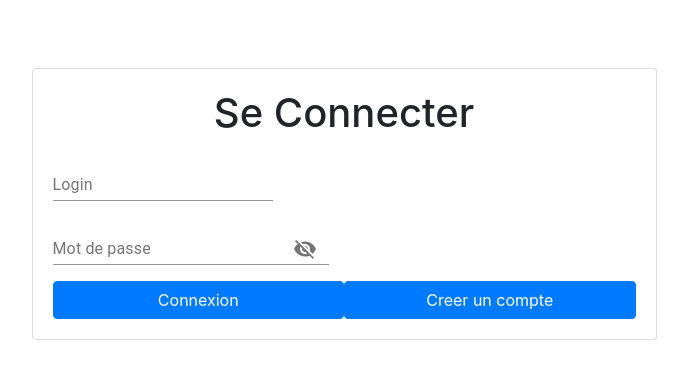
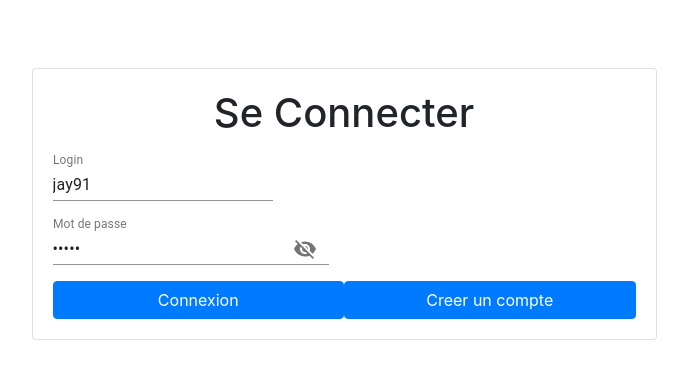
Before and after one commit to florianIBISC/bataille_navale, a React (Create React App) app: page / in a window 1280 px wide. Shown: the top 378 px of the page, without its empty margins (296-984 px from the left). Built offline with nearby package versions, Linux system fonts and the light colour scheme; no server answers.

Commit message:
Add files via upload

```diff
--- a/src/Authentification/Connexion.js
+++ b/src/Authentification/Connexion.js
@@ -11,22 +11,34 @@ import TextField from '@material-ui/core/TextField';
 import Visibility from '@material-ui/icons/Visibility';
 import VisibilityOff from '@material-ui/icons/VisibilityOff';
 
+import API from './../API/API'
+
 import './CSS/bootstrap.css'
 import './CSS/style.css'
 
-class Connection extends React.Component {
+class Connexion extends React.Component {
     constructor(props) {
         super(props);
         this.state = {
             amount: '',
-            password: '',
+            pseudo: 'jay91',
+            password: 'Jay91',
             weight: '',
             weightRange: '',
             showPassword: false,
         };
     }
-
     //creer une fonction pour lier le back et front au bouttons
+    send = async () =>{
+        const { pseudo, password} = this.state;
+        try{
+            const {data} = await API.login(pseudo, password);
+            localStorage.setItem("token", data.token);
+            console.log('Connceter')
+        }catch (error){
+            console.log('error')
+        }
+    };
     render(){
         const handleChange = prop => event => {
             this.setState({ ...this.state, [prop]: event.target.value });
@@ -52,6 +64,9 @@ class Connection extends React.Component {
                                 <TextField
                                     label="Login "
                                     id="simple-start-adornment"
+                                    type='text'
+                                    value={this.state.pseudo}
+                                    onChange={handleChange('pseudo')}
                                     className={clsx(useStyles.margin, useStyles.textField)}
                                 />
                             </div>
@@ -77,11 +92,13 @@ class Connection extends React.Component {
                                     />
                                 </FormControl>
                             </div>
-                            <Link to="/initalisation">
-                            <button type="submit" class="btn btn-primary btn-block" style={{display: "inline-block", width: "50%"}}>
-                                Connexion
-                            </button>
-                            </Link>
+                            {/*<Link to="/menu">*/}
+                            <input type="button" class="btn btn-primary btn-block" style={{display: "inline-block", width: "50%"}}
+                                onClick={this.send()}
+                                value='Connexion'
+                            >
+                            </input>
+                            {/*</Link>*/}
                             <Link to="/compte">
                             <button type="submit" class="btn btn-primary btn-block" style={{display:"inline-block", width: "50%"}}>
                                 Creer un compte
@@ -94,7 +111,7 @@ class Connection extends React.Component {
         );
     }
 }
-export default Connection;
+export default Connexion;
 
 const useStyles = makeStyles(theme => ({
     root: {
```
